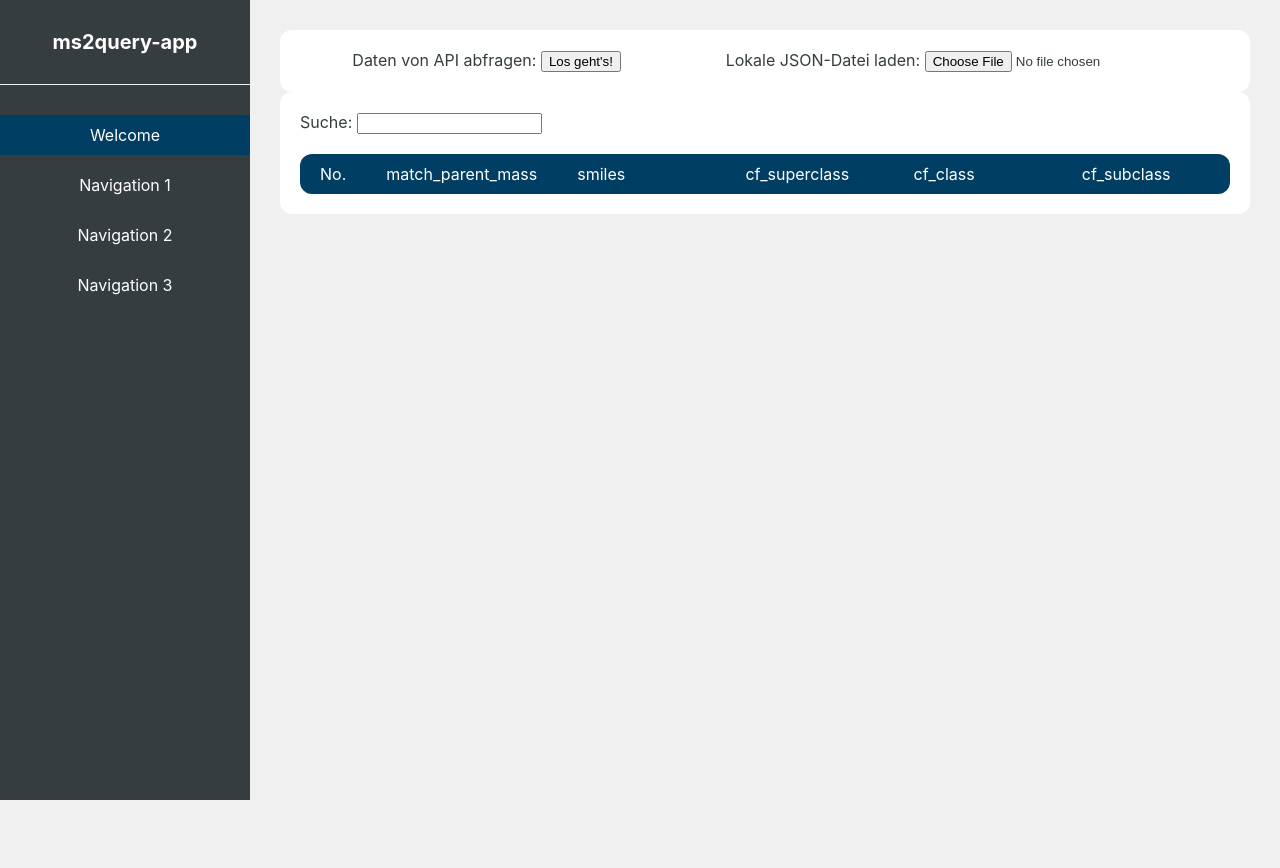
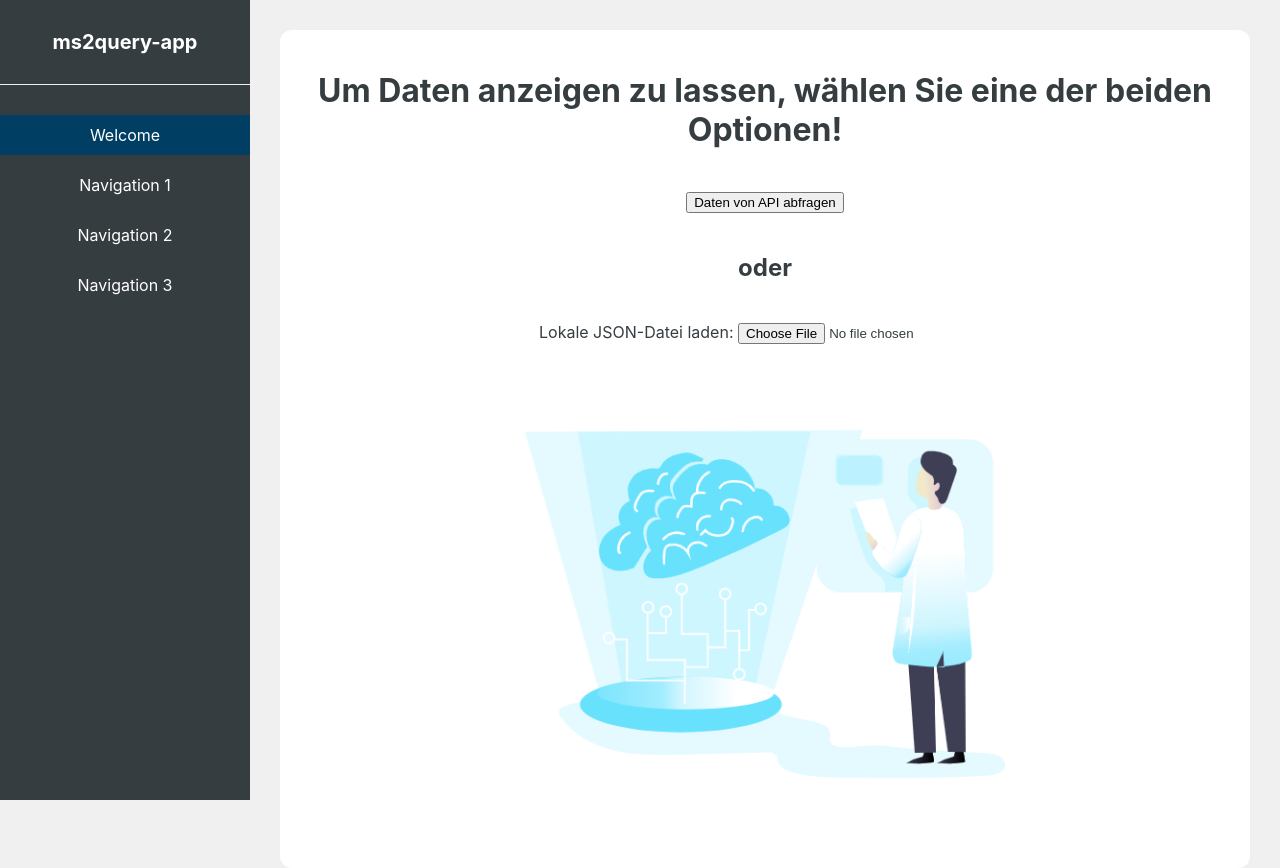
Before and after one commit to iomega/ms2query-app, a Svelte app in the folder frontend/: page / in a window 1280 px wide. Before the commit the page ends 800 px from the top, so only its background shows below. Built offline with nearby package versions, Linux system fonts and the light colour scheme.

Commit message:
Show placeholder png when table is not shown + added transition

```diff
--- a/frontend/src/App.svelte
+++ b/frontend/src/App.svelte
@@ -4,6 +4,7 @@
     import ResultsTable from "./components/ResultsTable.svelte";
     import Input from "./components/Input.svelte";
     import { getResults } from "./api/fetch.api";
+    import { fade } from "svelte/transition";
 
     let tableItems = [];
     $: console.log("tableItems: ", tableItems);
@@ -40,33 +41,45 @@
 
     <div class="content">
         <Box>
+            {#if tableItems.length === 0}
                 <div class="upload-area">
+                    <h1>
+                        Um Daten anzeigen zu lassen, wählen Sie eine der beiden
+                        Optionen!
+                    </h1>
+
                     <div>
-                    <label for="get-data-button"
-                        >Daten von API abfragen:
-                    </label>
                         <button
                             id="get-data-button"
                             on:click="{() => getDataFromApi()}">
-                        Los geht's!
+                            Daten von API abfragen
                         </button>
                     </div>
+
+                    <h2>oder</h2>
+
                     <div>
-                    <label for="file-upload">Lokale JSON-Datei laden:</label>
+                        <label for="file-upload">
+                            Lokale JSON-Datei laden:
+                        </label>
                         <input
                             id="file-upload"
                             type="file"
                             bind:files
                             on:change="{() => getLocalData()}" />
                     </div>
+                    <div class="no-data-placeholder">
+                        <img
+                            src="../src/assets/Artificial Intelligence_Monochromatic.png"
+                            alt="" />
                     </div>
-        </Box>
-
-        <Box>
-            <div class="table-box">
+                </div>
+            {:else}
+                <div class="table-box" transition:fade>
                     <Input bind:value="{searchKeyword}" label="Suche" />
                     <ResultsTable items="{tableItemsSearched}" />
                 </div>
+            {/if}
         </Box>
     </div>
 </main>
@@ -101,7 +114,18 @@
 
         .upload-area {
             display: flex;
-            justify-content: space-around;
+            flex-direction: column;
+            align-items: center;
+            gap: 20px;
+            text-align: center;
+        }
+
+        .no-data-placeholder {
+            text-align: center;
+            img {
+                height: 30rem;
+                width: 30rem;
+            }
         }
 
         .table-box {
```
Also changed, not shown: frontend/src/assets/Artificial Intelligence_Monochromatic.png (added). Lines whose indentation alone changed are shown as unchanged.
